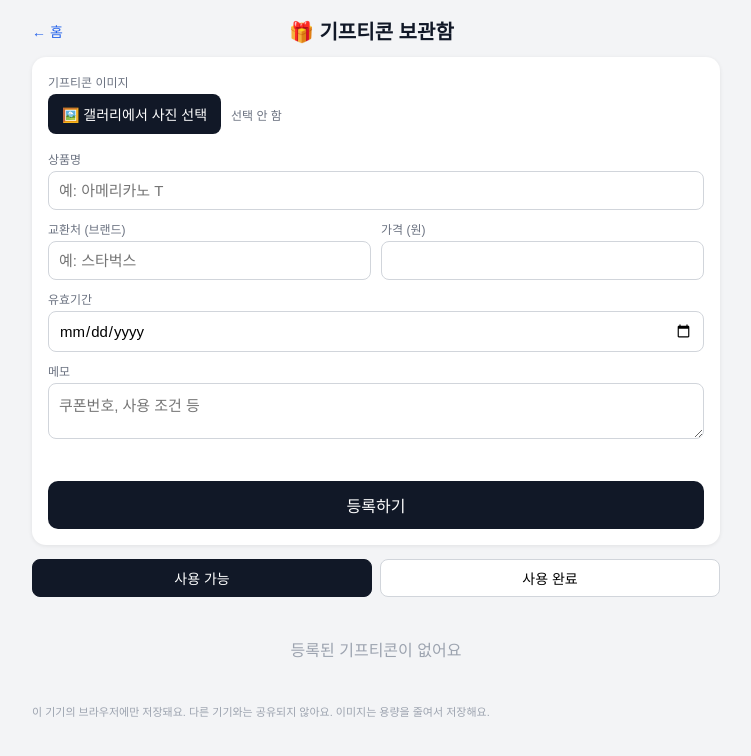
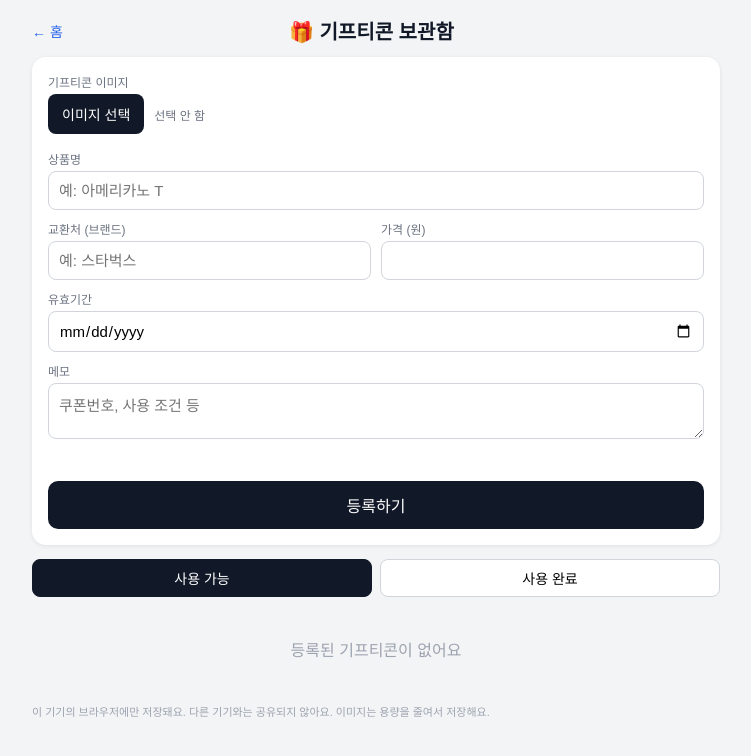
Before and after one commit to garim3313-oss/coding, a plain HTML site: page giftcon.html in a window 1280 px wide. Shown: the whole page, without its empty margins (264-1015 px from the left). Drawn offline with Linux system fonts and the light colour scheme.

Commit message:
기프티콘: 버튼 이름 복구, 사진 선택 방식 변경

```diff
--- a/giftcon.html
+++ b/giftcon.html
@@ -56,7 +56,7 @@ textarea{resize:vertical;min-height:50px}
   <div class="card">
     <div class="row">
       <div class="full"><label>기프티콘 이미지</label>
-        <div class="pick"><label class="btn" for="img">🖼️ 갤러리에서 사진 선택</label><input type="file" id="img" accept="image/*"><img id="prev" alt=""><span id="fname" style="font-size:12px;color:#6b7280">선택 안 함</span></div><div id="ocr" style="font-size:12px;margin-top:6px;color:#6b7280"></div></div>
+        <div class="pick"><label class="btn" for="img">이미지 선택</label><input type="file" id="img" accept="image/jpeg,image/png,image/webp,image/heic,image/heif"><img id="prev" alt=""><span id="fname" style="font-size:12px;color:#6b7280">선택 안 함</span></div><div id="ocr" style="font-size:12px;margin-top:6px;color:#6b7280"></div></div>
       <div class="full"><label>상품명</label><input type="text" id="name" placeholder="예: 아메리카노 T"></div>
       <div><label>교환처 (브랜드)</label><input type="text" id="brand" placeholder="예: 스타벅스"></div>
       <div><label>가격 (원)</label><input type="number" id="price" inputmode="numeric"></div>
```
